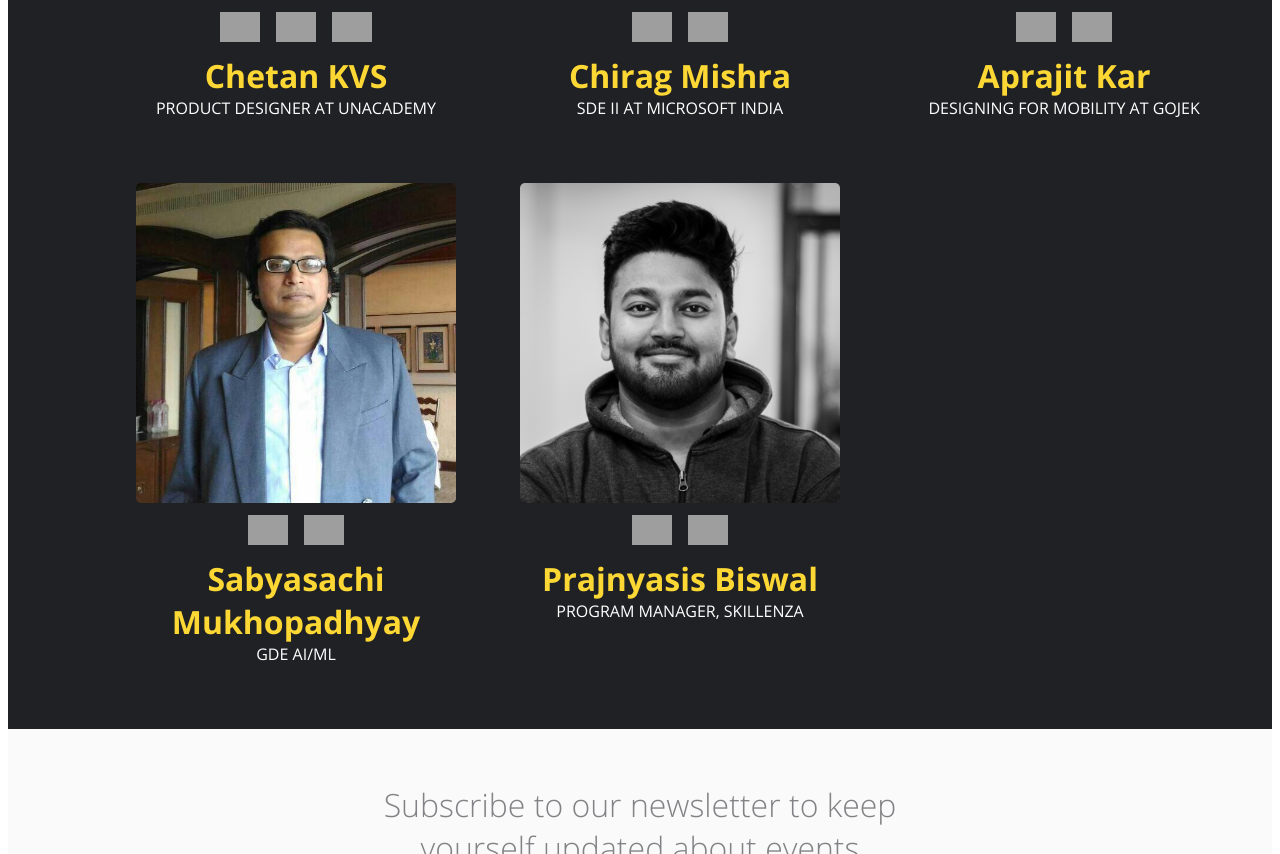
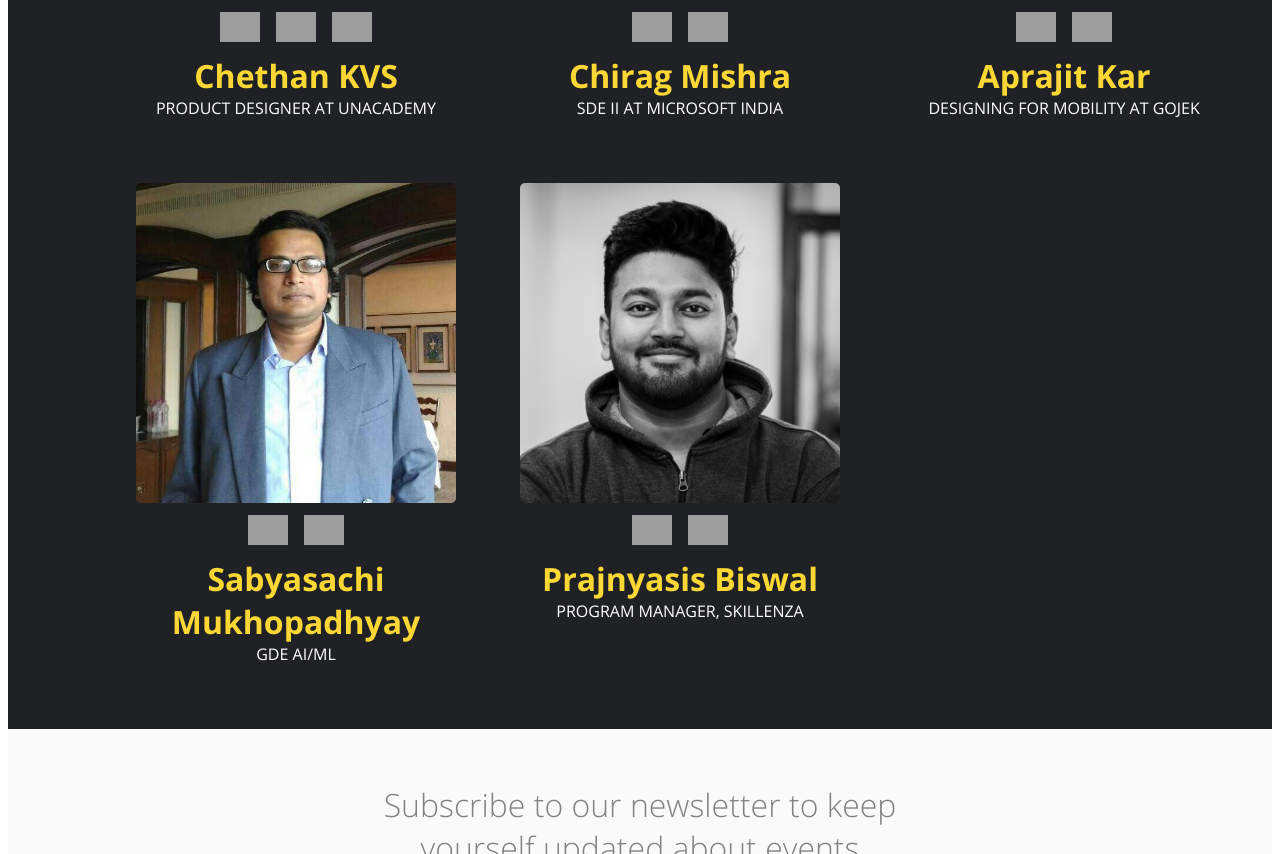
Before and after one commit to DSC-KIIT/DevExpo2020, a Gatsby site: page /speakers in a window 1280 px wide. Shown: the part 1029-1883 px from the top of the page. Built offline with nearby package versions, Linux system fonts and the light colour scheme; Gatsby itself is replaced by a stand-in of ours; grey boxes are pictures that could not be loaded; a web font is replaced by a local one.

Commit message:
name typo

```diff
--- a/src/components/Speakers/speakerProfile.js
+++ b/src/components/Speakers/speakerProfile.js
@@ -31,7 +31,7 @@ const SpeakerProfiles = () => {
                     </a>
                 </div>
 
-                <h1>Chetan KVS</h1>
+                <h1>Chethan KVS</h1>
                 <h4>PRODUCT DESIGNER AT UNACADEMY</h4>
             </div>
 
```
